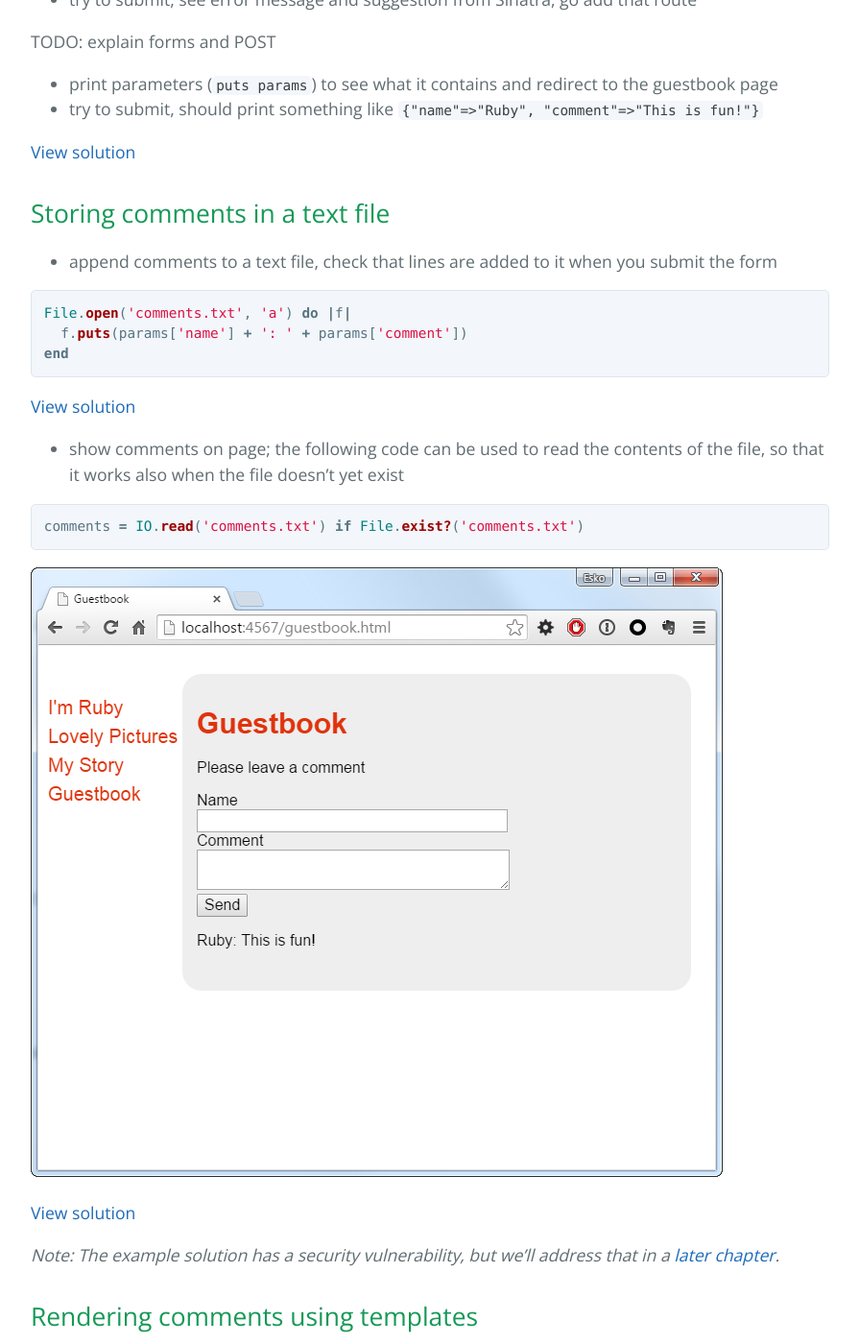
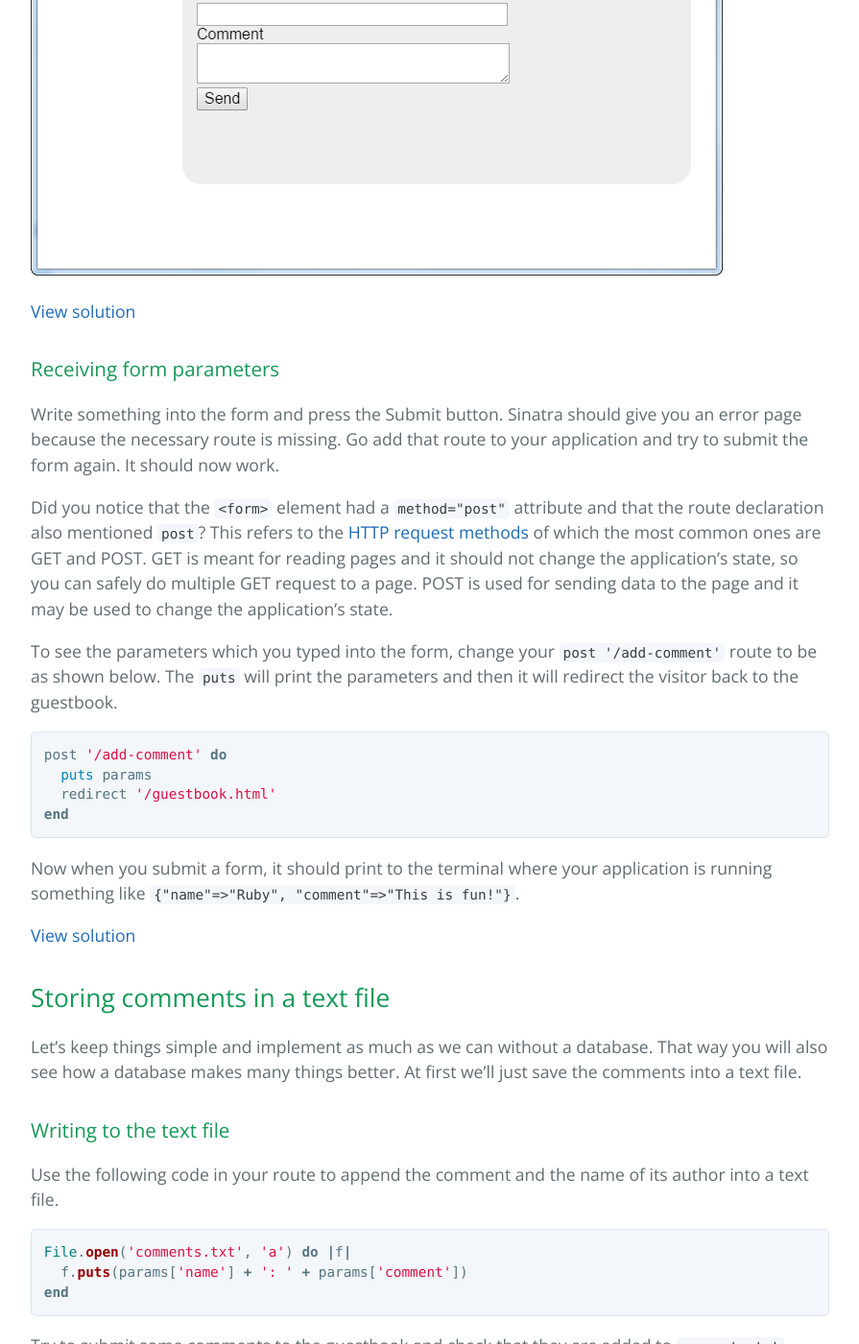
Before and after one commit to luontola/web-intro, a Jekyll site: the page built from databases.md, in a window 1280 px wide and 1400 px high, scrolled down 1285 px. Shown: the whole window at 96% size, without its empty margins (192-1087 px from the left). Built offline with Jekyll 4.4.1, drawn with Linux system fonts in a browser that asks for light colours; Markdown is read by kramdown in place of the engine named in the settings; some of the changed text lies outside the part shown.

Commit message:
Database chapter, first half prose

````diff
--- a/databases.md
+++ b/databases.md
@@ -5,32 +5,60 @@ permalink: /databases/
 next: /security/
 ---
 
-TODO: explain what databases are
+Databases are used by applications to store data in a safe place. Think of them as Excel sheets with possibly millions of rows of data, but with more powerful tools for modifying and calculating things based on the data.
 
-- we implement a commenting feature (later could be expanded to comments per picture; left as an exercise for the reader)
+This this chapter we will implement a commenting feature. Later it could be expanded to having comments for each of the pictures you have on your site, but to start simple let's first focus on just writing a guestbook where visitors can leave their messages.
 
 
 ## Web forms
 
-- create guestbook page and a form for adding comments
+Web applications can receive input from the user though [web forms][web-form]. A web form is marked by a [`<form>`][html-form] element which can contain for example [`<input>`][html-input] text fields for the user to write into and a [`<button>`][html-button] for submitting the form.
+
+Create a guestbook page with the following form.
+
+```html
+<form action="/add-comment" method="post" class="add-comment">
+    <label for="name">Name</label>
+    <br><input type="text" name="name">
+    <br><label for="comment">Comment</label>
+    <br><textarea type="text" name="comment"></textarea>
+    <br><button type="submit">Send</button>
+</form>
+```
 
 ![Form for writing comments](/screenshots/comments-form.png)
 
 [View solution](https://github.com/orfjackal/web-intro-project/commit/796018db7c92e03d10b72a453632a95743d4e572)
 
-- try to submit, see error message and suggestion from Sinatra, go add that route
 
-TODO: explain forms and POST
+### Receiving form parameters
 
-- print parameters (`puts params`) to see what it contains and redirect to the guestbook page
-- try to submit, should print something like `{"name"=>"Ruby", "comment"=>"This is fun!"}`
+Write something into the form and press the Submit button. Sinatra should give you an error page because the necessary route is missing. Go add that route to your application and try to submit the form again. It should now work.
+
+Did you notice that the `<form>` element had a `method="post"` attribute and that the route declaration also mentioned `post`? This refers to the [HTTP request methods][http-methods] of which the most common ones are GET and POST. GET is meant for reading pages and it should not change the application's state, so you can safely do multiple GET request to a page. POST is used for sending data to the page and it may be used to change the application's state.
+
+To see the parameters which you typed into the form, change your `post '/add-comment'` route to be as shown below. The `puts` will print the parameters and then it will redirect the visitor back to the guestbook.
+
+```ruby
+post '/add-comment' do
+  puts params
+  redirect '/guestbook.html'
+end
+```
+
+Now when you submit a form, it should print to the terminal where your application is running something like `{"name"=>"Ruby", "comment"=>"This is fun!"}`.
 
 [View solution](https://github.com/orfjackal/web-intro-project/commit/b4e967b6399704cf96ad541c231ebb6b7dac2aa3)
 
 
 ## Storing comments in a text file
 
-- append comments to a text file, check that lines are added to it when you submit the form
+Let's keep things simple and implement as much as we can without a database. That way you will also see how a database makes many things better. At first we'll just save the comments into a text file.
+
+
+### Writing to the text file
+
+Use the following code in your route to append the comment and the name of its author into a text file.
 
 ```ruby
 File.open('comments.txt', 'a') do |f|
@@ -38,9 +66,14 @@ File.open('comments.txt', 'a') do |f|
 end
 ```
 
+Try to submit some comments to the guestbook and check that they are added to `comments.txt`.
+
 [View solution](https://github.com/orfjackal/web-intro-project/commit/93838d36bd66d22a3d6363abfb49dba0ef888498)
 
-- show comments on page; the following code can be used to read the contents of the file, so that it works also when the file doesn't yet exist
+
+### Reading from the text file
+
+Now let's show the comments on the guestbook page. Use the following code to read the contents of the text file (it takes into consideration the case that the text file doesn't yet exist). Then give it as a local variable to the guestbook template and show it there.
 
 ```ruby
 comments = IO.read('comments.txt') if File.exist?('comments.txt')
@@ -192,6 +241,11 @@ TODO: screenshot
 [View solution](https://github.com/orfjackal/web-intro-project/commit/24d24573e294081346063722869b2334abbe3157)
 
 
+[web-form]: https://en.wikipedia.org/wiki/Form_(HTML)
+[html-form]: https://developer.mozilla.org/en-US/docs/Web/HTML/Element/form
+[html-input]: https://developer.mozilla.org/en-US/docs/Web/HTML/Element/input
+[html-button]: https://developer.mozilla.org/en-US/docs/Web/HTML/Element/button
+[http-methods]: https://en.wikipedia.org/wiki/Hypertext_Transfer_Protocol#Request_methods
 [sinatra-templates]: http://www.sinatrarb.com/intro.html#Views%20/%20Templates
 [ruby-datetime]: http://docs.ruby-lang.org/en/2.2.0/DateTime.html
 [ruby-strftime]: http://docs.ruby-lang.org/en/2.2.0/DateTime.html#method-i-strftime
````
Also changed, not shown: other parts of databases.md (+16 -0 lines).
